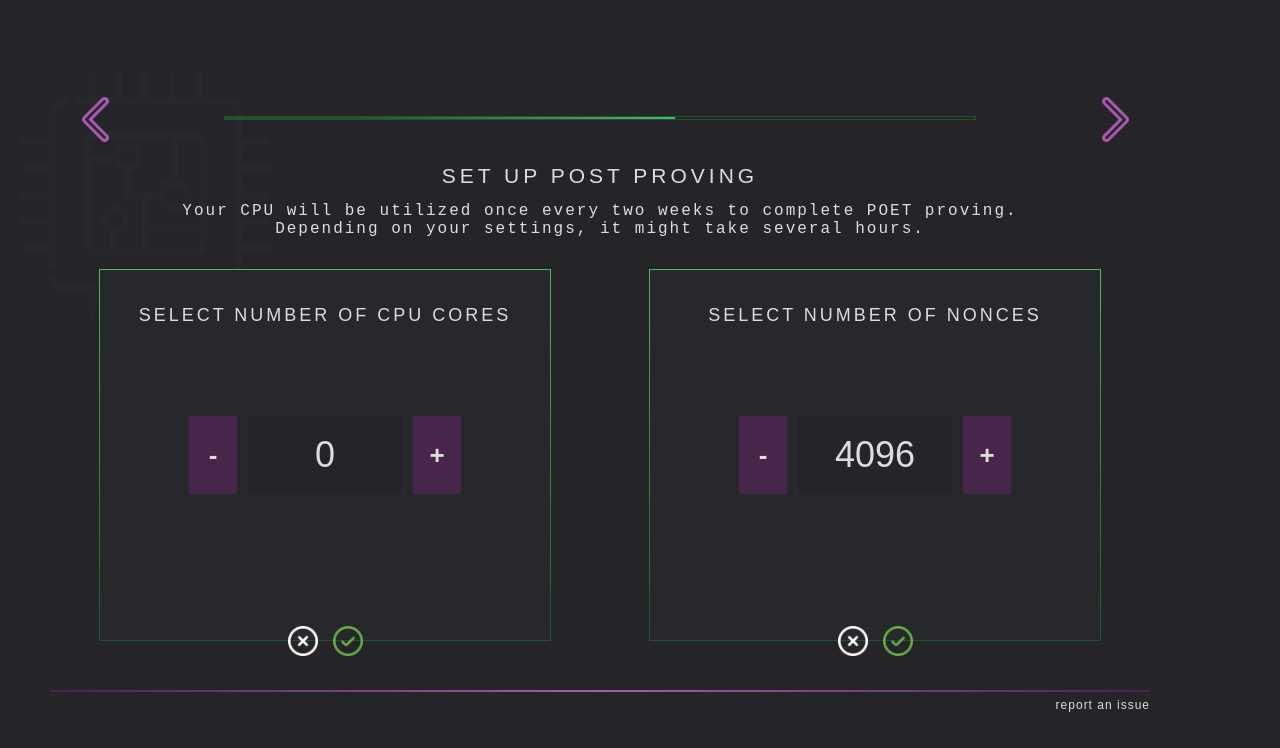
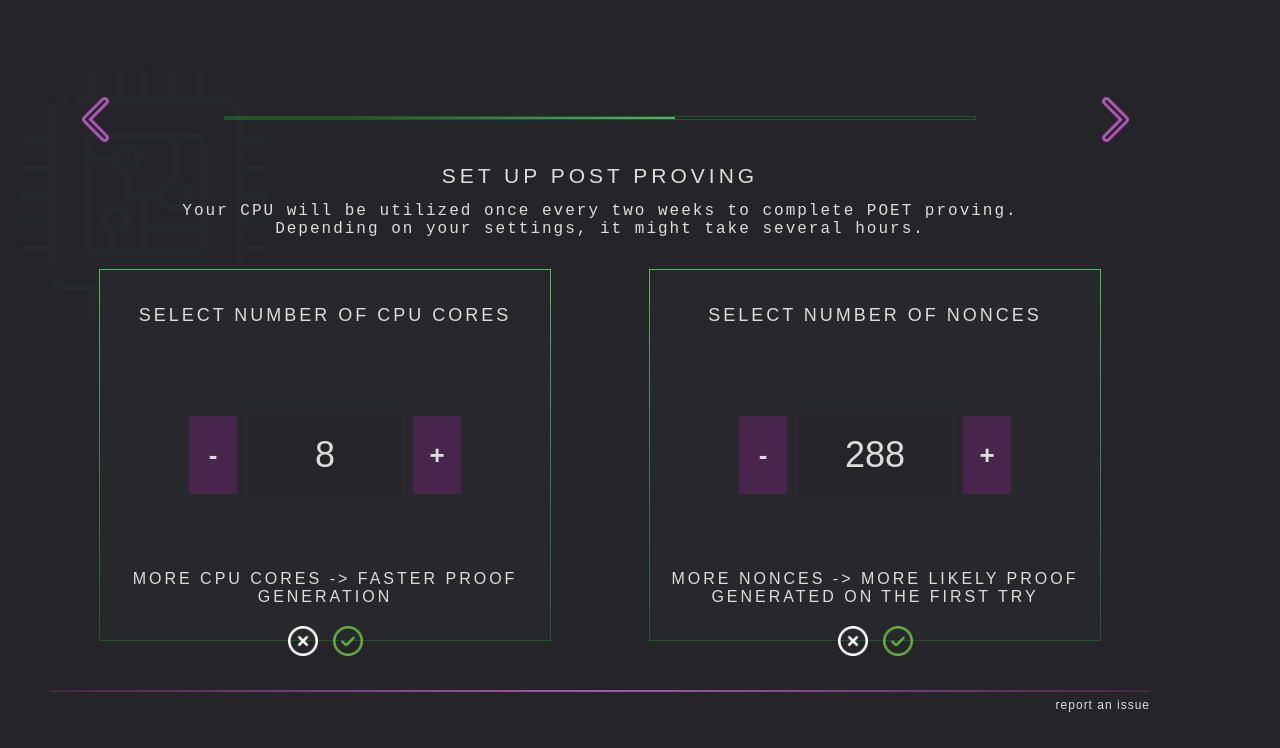
Before and after one commit to spacemeshos/sm-init-app-v2, a React (Create React App) app: page /advanced/Proving in a window 1280 px wide. Shown: the top 748 px of the page. Built offline with nearby package versions, Linux system fonts and the light colour scheme.

Commit message:
Revert "refactor toimplement the actual funcionalities"
This reverts commit 8c33eb37ab649fc0cf8b8299b38b5eb58199523d.

```diff
--- a/src/components/setupPOS.tsx
+++ b/src/components/setupPOS.tsx
@@ -1,4 +1,4 @@
-import React, { useEffect, useState, useCallback } from "react";
+import React, { useEffect, useState } from "react";
 import styled from "styled-components";
 import Colors from "../styles/colors";
 import Tile from "./tile";
@@ -9,7 +9,6 @@ import { ErrorMessage, Subheader } from "./texts";
 import size from "../assets/duplicate.png";
 import cpu from "../assets/cpu.png";
 import gpu from "../assets/graphics-card.png";
-import { invoke } from "@tauri-apps/api/tauri";
 
 const BgImage = styled.img`
   aspect-ratio: 1;
@@ -32,7 +31,9 @@ const BottomContainer = styled.div`
   flex-direction: row;
 `;
 
-const TileWrapper = styled.div<{ width?: number }>`
+const TileWrapper = styled.div<{
+  width?: number;
+}>`
   height: 370px;
   width: ${({ width }) => width || 450}px;
   position: relative;
@@ -51,171 +52,170 @@ const SelectedValue = styled.h1`
   position: relative;
 `;
 
-interface Settings {
-  numUnits: number;
-  provider: number;
-  maxFileSize: number;
-  datadir: string;
-}
-
-const defaultSettings: Settings = {
-  numUnits: 256,
-  provider: 0,
-  maxFileSize: 4096,
-  datadir: "/Users/username/post/data",
-};
-
-interface InputSectionProps {
-  isVisible: boolean;
-  label: string;
-  minValue: number;
-  maxValue: number;
-  step: number;
-  value: number;
-  onChange: (val: number) => void;
-  onSave: () => void;
-  onCancel: () => void;
-}
-
-const InputSection: React.FC<InputSectionProps> = ({
-  isVisible,
-  label,
-  minValue,
-  maxValue,
-  step,
-  value,
-  onChange,
-  onSave,
-  onCancel,
-}) => (
-  <>
-    <TileWrapper>
-      <Tile heading={label} />
-      {isVisible ? (
-        <>
-          <CustomNumberInput
-            min={minValue}
-            max={maxValue}
-            step={step}
-            value={value}
-            onChange={onChange}
-          />
-          <SaveButton buttonLeft={55} onClick={onSave} />
-          <CancelButton buttonLeft={45} onClick={onCancel} />
-        </>
-      ) : (
-        <>
-          <SelectedValue>{value}</SelectedValue>
-          <CancelButton buttonLeft={50} onClick={onCancel} />
-        </>
-      )}
-    </TileWrapper>
-  </>
-);
-
 const SetupSize: React.FC = () => {
-  const [settings, setSettings] = useState<Settings>(defaultSettings);
+  const [dataSizeValue, setPOSsizeValue] = useState(256);
+  const [fileSizeValue, setFileSizeValue] = useState(4096);
   const [isPOSInputVisible, setIsPOSInputVisible] = useState(true);
   const [isFileInputVisible, setIsFileInputVisible] = useState(true);
 
-  const handleSaveSettings = useCallback(() => {
+  const handleCancelCpu = () => {
+    setPOSsizeValue(256); // Reset to default value
+    setIsPOSInputVisible(true);
+  };
+
+  const handleSaveCpu = () => {
     setIsPOSInputVisible(false);
+  };
+
+  const handleCancelNonces = () => {
+    setFileSizeValue(4096); // Reset to default value
+    setIsFileInputVisible(true);
+  };
+
+  const handleSaveNonces = () => {
     setIsFileInputVisible(false);
-    invokeBinaryWithSettings(settings);
-  }, [settings]);
-
-  const handleCancel = useCallback(() => {
-    setSettings(defaultSettings);
-    setIsPOSInputVisible(true);
-    setIsFileInputVisible(true);
-  }, []);
-
-  const handleChange = useCallback((key: keyof Settings, value: number) => {
-    setSettings((prevSettings) => ({ ...prevSettings, [key]: value }));
-  }, []);
+  };
 
   return (
     <BottomContainer>
       <BgImage src={size} />
-      <InputSection
-        isVisible={isPOSInputVisible}
-        label="Select POS data size"
-        minValue={256}
-        maxValue={999999}
+
+      <TileWrapper>
+        <Tile
+          heading="Select POS data size"
+          subheader="Gibibytes"
+          footer="more data -> more rewards, but longer generation and proving"
+        />
+        {isPOSInputVisible ? (
+          <>
+            <CustomNumberInput
+              min={256}
+              max={999999}
               step={64}
-        value={settings.numUnits}
-        onChange={(val) => handleChange("numUnits", val)}
-        onSave={handleSaveSettings}
-        onCancel={handleCancel}
+              value={256}
+              onChange={(val) => setPOSsizeValue(val)}
             />
-      <InputSection
-        isVisible={isFileInputVisible}
-        label="Select file size"
-        minValue={10}
-        maxValue={99999}
+            <SaveButton buttonLeft={55} onClick={handleSaveCpu} />
+            <CancelButton buttonLeft={45} onClick={handleCancelCpu} />
+          </>
+        ) : (
+          <>
+            <SelectedValue>{dataSizeValue}</SelectedValue>
+            <CancelButton buttonLeft={50} onClick={handleCancelCpu} />
+          </>
+        )}
+      </TileWrapper>
+      <TileWrapper>
+        <Tile
+          heading="Select file size"
+          subheader="Mebibytes"
+          footer="POS will be stored across [XXX] files" //TODO
+        />
+        {isFileInputVisible ? (
+          <>
+            <CustomNumberInput
+              min={10}
+              max={99999}
               step={1}
-        value={settings.maxFileSize}
-        onChange={(val) => handleChange("maxFileSize", val)}
-        onSave={handleSaveSettings}
-        onCancel={handleCancel}
+              value={4096}
+              onChange={(val) => setFileSizeValue(val)}
             />
+            <SaveButton buttonLeft={55} onClick={handleSaveNonces} />
+            <CancelButton buttonLeft={45} onClick={handleCancelNonces} />
+          </>
+        ) : (
+          <>
+            <SelectedValue>{fileSizeValue}</SelectedValue>
+            <CancelButton buttonLeft={50} onClick={handleCancelNonces} />
+          </>
+        )}
+      </TileWrapper>
     </BottomContainer>
   );
 };
 
 const SetupProving: React.FC = () => {
-  const [settings, setSettings] = useState<Settings>(defaultSettings);
+  const [cpuValue, setCpuValue] = useState(8); //placeholder
+  const [noncesValue, setNoncesValue] = useState(288);
   const [isCpuInputVisible, setIsCpuInputVisible] = useState(true);
   const [isNoncesInputVisible, setIsNoncesInputVisible] = useState(true);
 
-  const handleSaveSettings = useCallback(() => {
+  const handleCancelCpu = () => {
+    setCpuValue(8); // Reset to default value
+    setIsCpuInputVisible(true);
+  };
+
+  const handleSaveCpu = () => {
     setIsCpuInputVisible(false);
+  };
+
+  const handleCancelNonces = () => {
+    setNoncesValue(288); // Reset to default value
+    setIsNoncesInputVisible(true);
+  };
+
+  const handleSaveNonces = () => {
     setIsNoncesInputVisible(false);
-    invokeBinaryWithSettings(settings);
-  }, [settings]);
-
-  const handleCancel = useCallback(() => {
-    setSettings(defaultSettings);
-    setIsCpuInputVisible(true);
-    setIsNoncesInputVisible(true);
-  }, []);
-
-  const handleChange = useCallback((key: keyof Settings, value: number) => {
-    setSettings((prevSettings) => ({ ...prevSettings, [key]: value }));
-  }, []);
+  };
 
   return (
     <BottomContainer>
       <BgImage src={cpu} />
-      <InputSection
-        isVisible={isCpuInputVisible}
-        label="Select number of CPU cores"
-        minValue={1}
-        maxValue={16}
+      <TileWrapper>
+        <Tile
+          heading="Select number of CPU cores"
+          footer="more CPU cores -> faster proof generation"
+        />
+        {isCpuInputVisible ? (
+          <>
+            <CustomNumberInput
+              min={1}
+              max={16}
               step={1}
-        value={settings.provider}
-        onChange={(val) => handleChange("provider", val)}
-        onSave={handleSaveSettings}
-        onCancel={handleCancel}
+              value={cpuValue}
+              onChange={(val) => setCpuValue(val)}
             />
-      <InputSection
-        isVisible={isNoncesInputVisible}
-        label="Select number of Nonces"
-        minValue={16}
-        maxValue={9999}
+            <SaveButton buttonLeft={55} onClick={handleSaveCpu} />
+            <CancelButton buttonLeft={45} onClick={handleCancelCpu} />
+          </>
+        ) : (
+          <>
+            <SelectedValue>{cpuValue}</SelectedValue>
+            <CancelButton buttonLeft={50} onClick={handleCancelCpu} />
+          </>
+        )}
+      </TileWrapper>
+      <TileWrapper>
+        <Tile
+          heading="Select number of Nonces"
+          footer="more nonces -> more likely proof generated on the first try"
+        />
+        {isNoncesInputVisible ? (
+          <>
+            <CustomNumberInput
+              min={16}
+              max={9999}
               step={16}
-        value={settings.maxFileSize}
-        onChange={(val) => handleChange("maxFileSize", val)}
-        onSave={handleSaveSettings}
-        onCancel={handleCancel}
+              value={noncesValue}
+              onChange={(val) => setNoncesValue(val)}
             />
+            <SaveButton buttonLeft={55} onClick={handleSaveNonces} />
+            <CancelButton buttonLeft={45} onClick={handleCancelNonces} />
+          </>
+        ) : (
+          <>
+            <SelectedValue>{noncesValue}</SelectedValue>
+            <CancelButton buttonLeft={50} onClick={handleCancelNonces} />
+          </>
+        )}
+      </TileWrapper>
     </BottomContainer>
   );
 };
 
-interface Props {
+type Props = {
   isOpen: boolean;
-}
+};
 
 const SetupGPU: React.FC<Props> = ({ isOpen }) => {
   const { run, response, loading, error } = FindProviders();
@@ -224,10 +224,13 @@ const SetupGPU: React.FC<Props> = ({ isOpen }) => {
     if (isOpen) {
       run(["-printProviders"]);
     }
-  }, [isOpen, run]);
+  }, [isOpen]);
 
-  const createTile = useCallback(
-    (processor: { ID: number; Model: string; DeviceType: string }) => {
+  function createTile(processor: {
+    ID: number;
+    Model: string;
+    DeviceType: string;
+  }) {
     const isFastest = processor.ID === 0;
     const icon = processor.DeviceType === "GPU" ? gpu : cpu;
 
@@ -241,9 +244,7 @@ const SetupGPU: React.FC<Props> = ({ isOpen }) => {
         />
       </TileWrapper>
     );
-    },
-    []
-  );
+  }
 
   return (
     <BottomContainer>
@@ -260,16 +261,4 @@ const SetupGPU: React.FC<Props> = ({ isOpen }) => {
   );
 };
 
-const invokeBinaryWithSettings = (settings: Settings) => {
-  const { numUnits, provider, maxFileSize, datadir } = settings;
-  const command = `postcli -numUnits ${numUnits} -provider ${provider} -maxFileSize ${maxFileSize} -datadir ${datadir}`;
-  invoke("execute_command", { command })
-    .then((response) => {
-      console.log("Command executed successfully:", response);
-    })
-    .catch((error) => {
-      console.error("Error executing command:", error);
-    });
-};
-
 export { SetupSize, SetupProving, SetupGPU };
```
Lines whose indentation alone changed are shown as unchanged.
